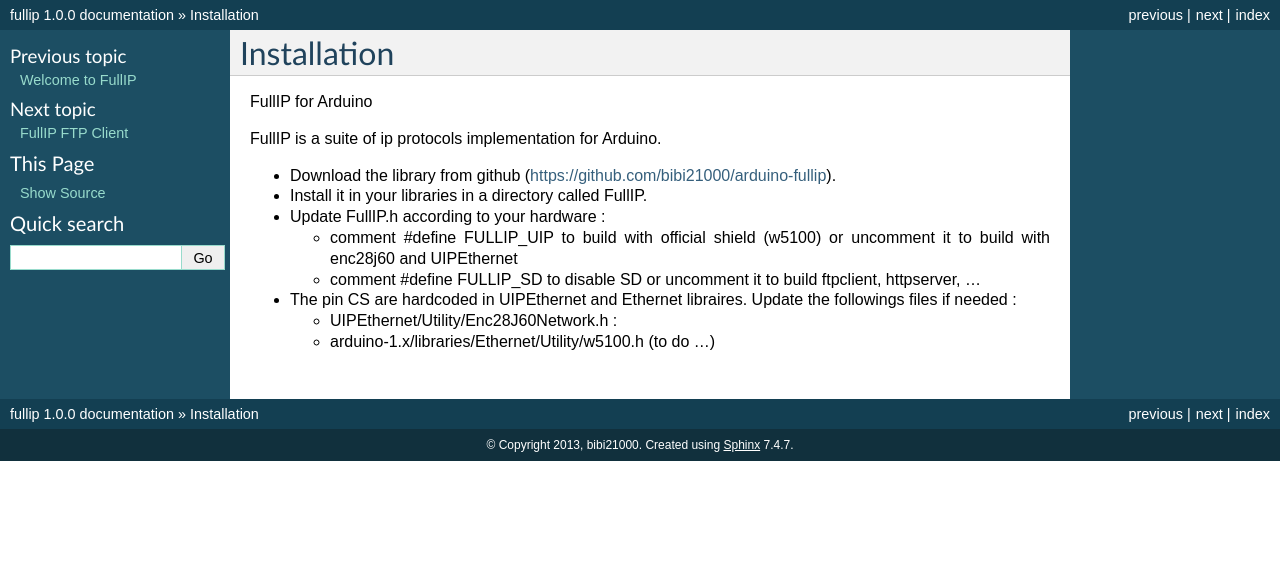
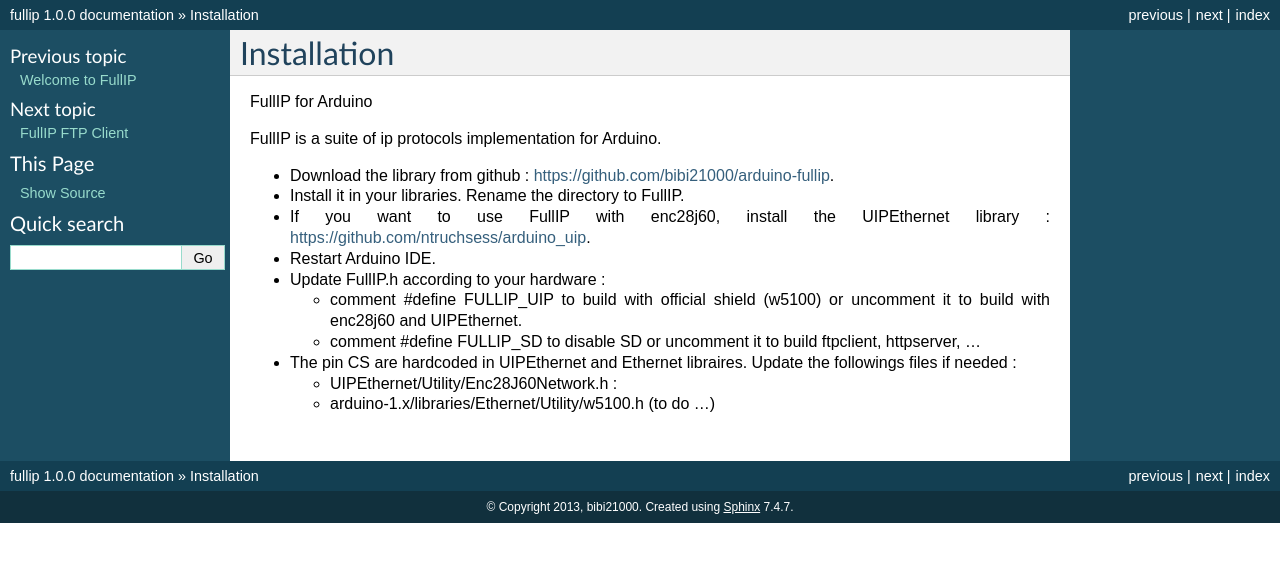
Before and after one commit to bibi21000/arduino-fullip, a Sphinx documentation site: the page built from sphinx/installation.rst, in a window 1280 px wide. Shown: the top 562 px of the page. Built offline with Sphinx 7.4.7, drawn with Linux system fonts in a browser that asks for light colours; formulas are drawn with MathJax 3.

Commit message:
Update doc

```diff
--- a/sphinx/ftpclient.rst
+++ b/sphinx/ftpclient.rst
@@ -42,11 +42,6 @@ And process it in your loop
 
  ftpclient.maintain();
 
-Full example
-============
-
-Get the full :download:`example <../examples/FtpClient/FtpClient.ino>`.
-
 Class definition
 ================
 
--- a/sphinx/httpserver.rst
+++ b/sphinx/httpserver.rst
@@ -12,11 +12,6 @@ Uncomment #define FULLIP_SD to enable SD in FullIP.h.
 Usage
 =====
 
-Full example
-============
-
-Get the full :download:`example <../examples/HttpServer/HttpServer.ino>`.
-
 Class definition
 ================
 
--- a/sphinx/installation.rst
+++ b/sphinx/installation.rst
@@ -7,14 +7,18 @@ FullIP for Arduino
 FullIP is a suite of ip protocols implementation for Arduino.
 
 
-- Download the library from github (https://github.com/bibi21000/arduino-fullip).
+- Download the library from github : https://github.com/bibi21000/arduino-fullip.
 
-- Install it in your libraries in a directory called FullIP.
+- Install it in your libraries. Rename the directory to FullIP.
+
+- If you want to use FullIP with enc28j60, install the UIPEthernet library : https://github.com/ntruchsess/arduino_uip.
+
+- Restart Arduino IDE.
 
 - Update FullIP.h according to your hardware :
 
   - comment #define FULLIP_UIP to build with official shield (w5100) or
-    uncomment it to build with enc28j60 and UIPEthernet
+    uncomment it to build with enc28j60 and UIPEthernet.
 
   - comment #define FULLIP_SD to disable SD or
     uncomment it to build ftpclient, httpserver, ...
--- a/sphinx/smtpclient.rst
+++ b/sphinx/smtpclient.rst
@@ -49,11 +49,6 @@ And send it in your loop
 
  smtpclient.maintain();
 
-Full example
-============
-
-Get the full :download:`example <../examples/SmtpClient/SmtpClient.ino>`.
-
 Class definition
 ================
 
--- a/sphinx/telnetserver.rst
+++ b/sphinx/telnetserver.rst
@@ -12,11 +12,6 @@ Comment #define FULLIP_SD to disable SD in FullIP.h.
 Usage
 =====
 
-Full example
-============
-
-Get the full :download:`example <../examples/TelnetServer/TelnetServer.ino>`.
-
 Class definition
 ================
 
```
